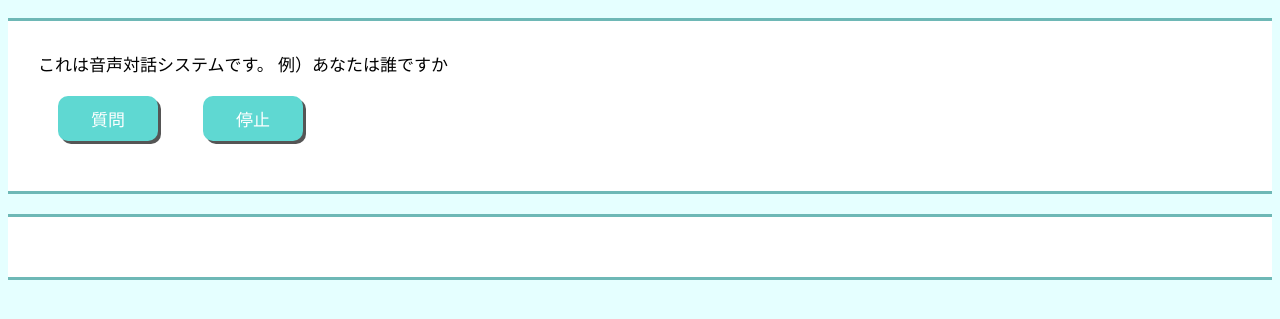
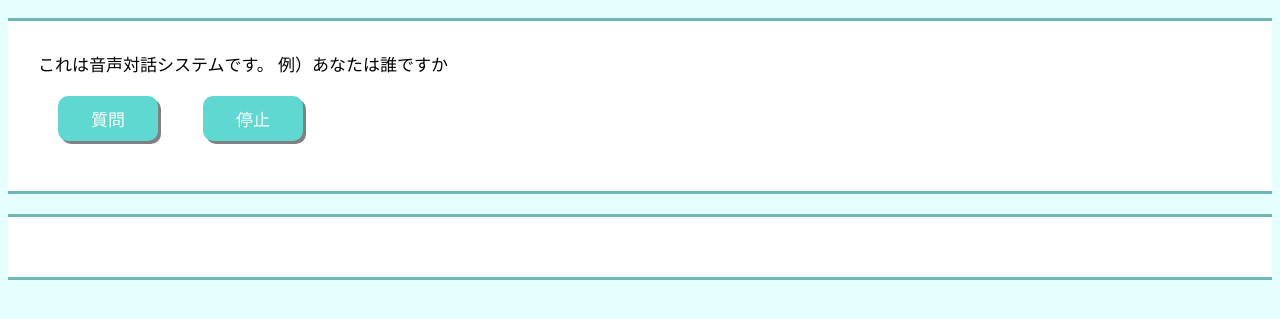
Before and after one commit to noguchi22324/nohuchi22324.github.io, a plain HTML site: page index.html in a window 1280 px wide. Shown: the part 89-408 px from the top of the page. Drawn offline with Linux system fonts and the light colour scheme.

Commit message:
Update style.css

```diff
--- a/style.css
+++ b/style.css
@@ -32,5 +32,5 @@ button {
 	margin:20px;
   background:#5FD8D2;
   border-radius:10px;
-  box-shadow:3px 3px #555555;
+  box-shadow:3px 3px gray;
 }
```
